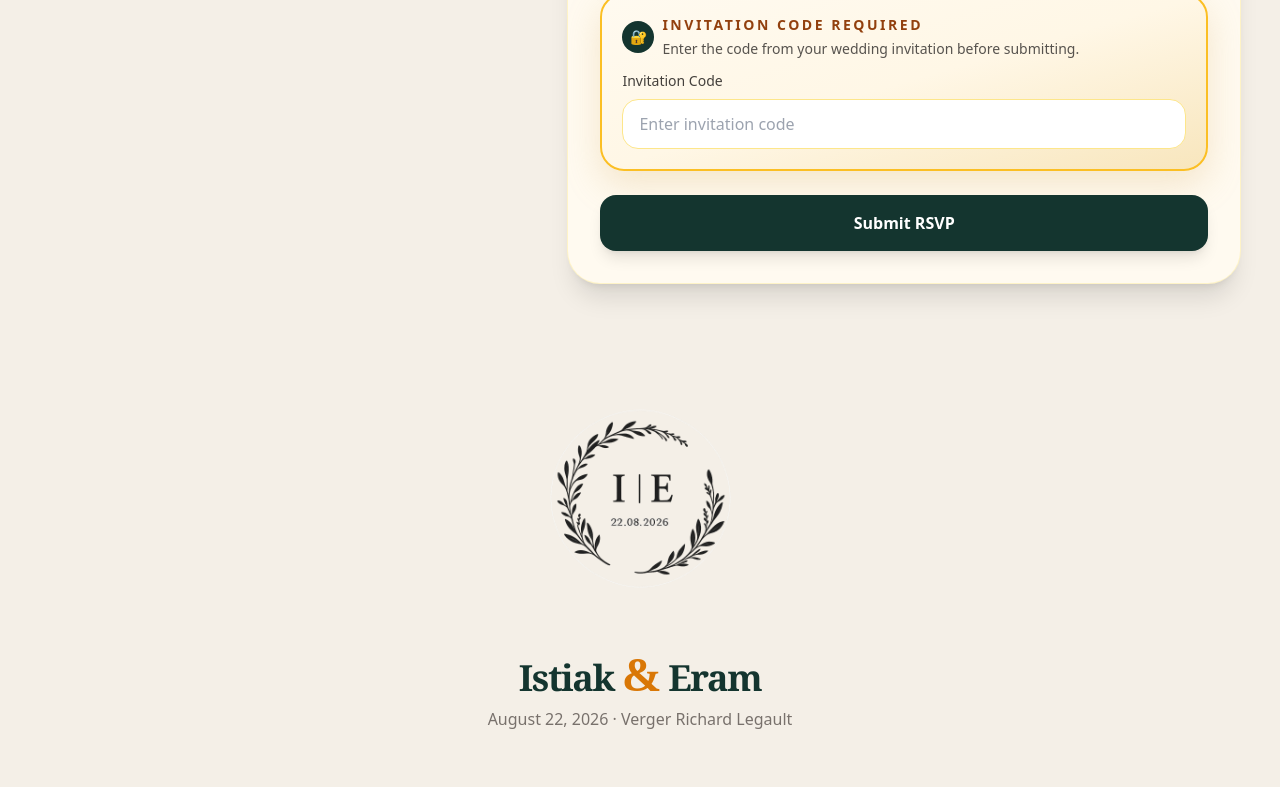
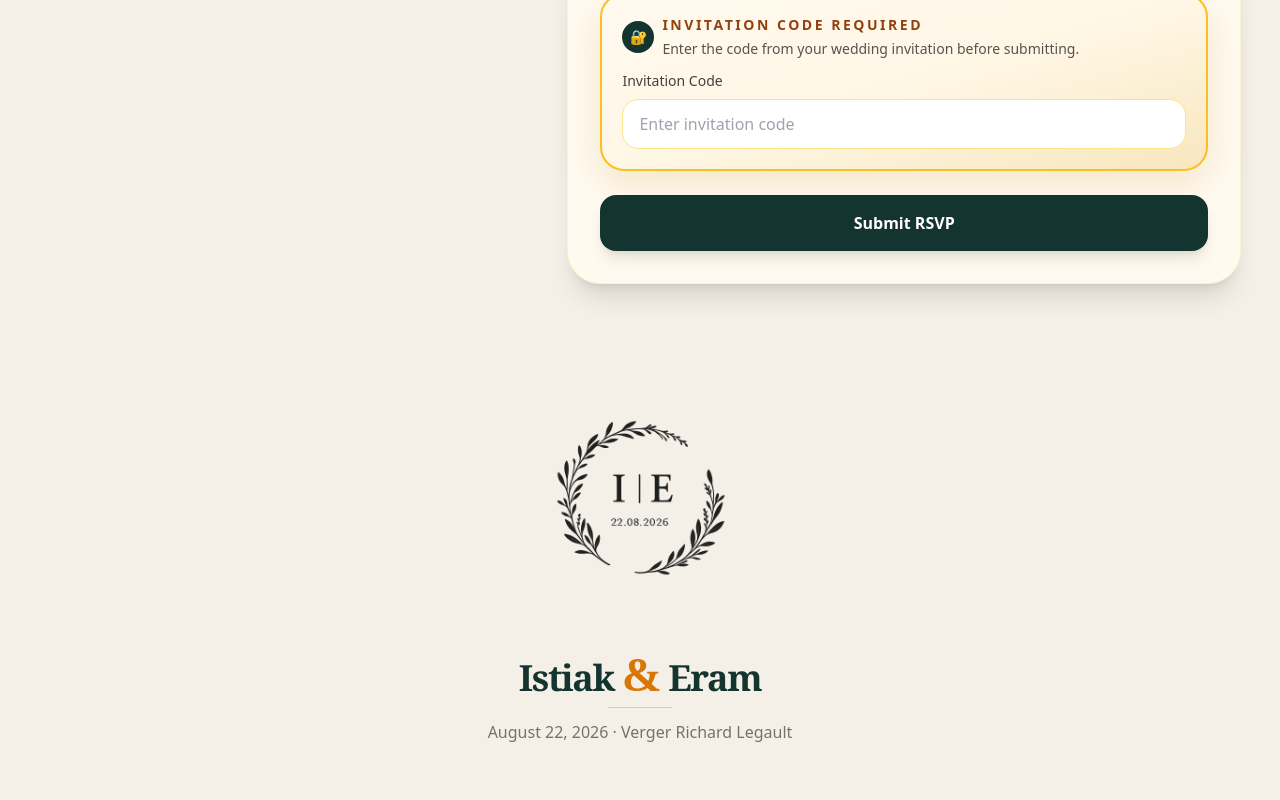
Before and after one commit to istiak514/Istiak_Nowshin_wedding, a React (Vite) app: page / in a window 1280 px wide. Shown: the part 1996-2796 px from the top of the page. Built offline with nearby package versions, Linux system fonts and the light colour scheme.

Commit message:
Update App.jsx

```diff
--- a/src/App.jsx
+++ b/src/App.jsx
@@ -108,7 +108,7 @@ function Input(props) {
   return (
     <input
       {...props}
-      className="w-full rounded-2xl border border-amber-200 bg-white px-4 py-3 text-[#1f1a17] outline-none transition focus:border-amber-400 focus:ring-4 focus:ring-amber-100"
+      className="w-full rounded-2xl border border-amber-200 bg-white px-4 py-3 text-[#1f1a17] outline-none transition duration-300 hover:border-amber-400 hover:shadow-[0_0_24px_rgba(214,138,31,0.28)] hover:ring-2 hover:ring-amber-300/40 focus:border-amber-400 focus:shadow-[0_0_28px_rgba(214,138,31,0.38)] focus:ring-4 focus:ring-amber-100"
     />
   );
 }
@@ -117,7 +117,7 @@ function Select(props) {
   return (
     <select
       {...props}
-      className="w-full rounded-2xl border border-amber-200 bg-white px-4 py-3 text-[#1f1a17] outline-none transition focus:border-amber-400 focus:ring-4 focus:ring-amber-100"
+      className="w-full rounded-2xl border border-amber-200 bg-white px-4 py-3 text-[#1f1a17] outline-none transition duration-300 hover:border-amber-400 hover:shadow-[0_0_24px_rgba(214,138,31,0.28)] hover:ring-2 hover:ring-amber-300/40 focus:border-amber-400 focus:shadow-[0_0_28px_rgba(214,138,31,0.38)] focus:ring-4 focus:ring-amber-100"
     />
   );
 }
@@ -126,7 +126,7 @@ function Textarea(props) {
   return (
     <textarea
       {...props}
-      className="min-h-28 w-full rounded-2xl border border-amber-200 bg-white px-4 py-3 text-[#1f1a17] outline-none transition focus:border-amber-400 focus:ring-4 focus:ring-amber-100"
+      className="min-h-28 w-full rounded-2xl border border-amber-200 bg-white px-4 py-3 text-[#1f1a17] outline-none transition duration-300 hover:border-amber-400 hover:shadow-[0_0_24px_rgba(214,138,31,0.28)] hover:ring-2 hover:ring-amber-300/40 focus:border-amber-400 focus:shadow-[0_0_28px_rgba(214,138,31,0.38)] focus:ring-4 focus:ring-amber-100"
     />
   );
 }
@@ -390,7 +390,7 @@ export default function WeddingWebsite() {
 
         <div className="relative mx-auto grid max-w-7xl items-center gap-10 px-6 py-16 md:grid-cols-2 md:px-10 lg:py-24">
           <div>
-            <p className="mx-auto mb-4 flex w-fit items-center gap-2 rounded-full border border-amber-300 bg-[#fffaf0]/80 px-4 py-2 text-sm font-medium text-amber-800 shadow-sm backdrop-blur md:mx-0">
+            <p className="mx-auto mb-4 flex w-fit items-center gap-2 rounded-full border border-amber-300 bg-[#fffaf0]/80 px-4 py-2 text-sm font-medium text-amber-800 shadow-sm backdrop-blur transition duration-300 hover:-translate-y-0.5 hover:border-amber-400 hover:shadow-[0_0_28px_rgba(214,138,31,0.45)] hover:ring-2 hover:ring-amber-400/50 md:mx-0">
               <span>♡</span> We are getting married
             </p>
 
@@ -475,7 +475,7 @@ export default function WeddingWebsite() {
           </div>
 
           <div className="relative">
-            <div className="aspect-[4/5] overflow-hidden rounded-[2rem] border border-white/70 bg-white shadow-2xl">
+            <div className="aspect-[4/5] overflow-hidden rounded-[2rem] border border-white/70 bg-white shadow-2xl transition duration-300 hover:-translate-y-1 hover:shadow-[0_0_38px_rgba(214,138,31,0.45)] hover:ring-2 hover:ring-amber-400/50">
               <img
                 src={HERO_IMAGE}
                 alt="Istiak and Eram"
@@ -484,7 +484,7 @@ export default function WeddingWebsite() {
             </div>
 
             <div className="mt-4 px-5 md:absolute md:-bottom-8 md:left-6 md:mt-0 md:px-0">
-              <div className="relative mx-auto max-w-[330px] overflow-hidden rounded-[2rem] border border-amber-200/80 bg-[#fffaf0]/95 px-5 py-4 text-center shadow-lg backdrop-blur-md md:w-auto md:max-w-none md:rounded-[1.75rem] md:px-6 md:py-5 md:shadow-[0_22px_55px_rgba(31,26,23,0.22)]">
+              <div className="relative mx-auto max-w-[330px] overflow-hidden rounded-[2rem] border border-amber-200/80 bg-[#fffaf0]/95 px-5 py-4 text-center shadow-lg backdrop-blur-md transition duration-300 hover:-translate-y-1 hover:shadow-[0_0_35px_rgba(214,138,31,0.4)] hover:ring-2 hover:ring-amber-400/50 md:w-auto md:max-w-none md:rounded-[1.75rem] md:px-6 md:py-5 md:shadow-[0_22px_55px_rgba(31,26,23,0.22)]">
                 <div className="absolute -right-10 -top-10 h-24 w-24 rounded-full bg-amber-300/25 blur-2xl" />
                 <div className="absolute -bottom-12 -left-12 h-28 w-28 rounded-full bg-[#14352f]/15 blur-2xl" />
 
@@ -530,20 +530,20 @@ export default function WeddingWebsite() {
 
       <section className="relative z-10 mx-auto max-w-7xl px-6 py-12 md:px-10">
         <div className="grid gap-5 md:grid-cols-3">
-          <div className="rounded-3xl bg-[#fffaf0] p-6 shadow-sm ring-1 ring-amber-100">
+          <div className="rounded-3xl bg-[#fffaf0] p-6 shadow-sm ring-1 ring-amber-100 transition duration-300 hover:-translate-y-1 hover:shadow-[0_0_30px_rgba(214,138,31,0.38)] hover:ring-2 hover:ring-amber-400/50">
             <DateIcon />
             <h2 className="text-xl font-semibold">Date</h2>
             <p className="mt-2 text-stone-600">Saturday, August 22, 2026</p>
           </div>
 
-          <div className="rounded-3xl bg-[#fffaf0] p-6 shadow-sm ring-1 ring-amber-100">
+          <div className="rounded-3xl bg-[#fffaf0] p-6 shadow-sm ring-1 ring-amber-100 transition duration-300 hover:-translate-y-1 hover:shadow-[0_0_30px_rgba(214,138,31,0.38)] hover:ring-2 hover:ring-amber-400/50">
             <Icon>📍</Icon>
             <h2 className="text-xl font-semibold">Venue</h2>
             <p className="mt-2 text-stone-600">{VENUE.name}</p>
             <p className="text-stone-500">{VENUE.address}</p>
           </div>
 
-          <div className="rounded-3xl bg-[#fffaf0] p-6 shadow-sm ring-1 ring-amber-100">
+          <div className="rounded-3xl bg-[#fffaf0] p-6 shadow-sm ring-1 ring-amber-100 transition duration-300 hover:-translate-y-1 hover:shadow-[0_0_30px_rgba(214,138,31,0.38)] hover:ring-2 hover:ring-amber-400/50">
             <Icon>🍽️</Icon>
             <h2 className="text-xl font-semibold">Dinner Options</h2>
             <p className="mt-2 text-stone-600">
@@ -555,7 +555,7 @@ export default function WeddingWebsite() {
 
       <section className="relative z-10 mx-auto max-w-7xl px-6 py-12 md:px-10">
         <div className="grid items-start gap-8 lg:grid-cols-[0.85fr_1.15fr]">
-          <div className="rounded-[2rem] border border-amber-200 bg-[#211814] p-6 text-[#fffaf0] shadow-2xl lg:self-start">
+          <div className="rounded-[2rem] border border-amber-200 bg-[#211814] p-6 text-[#fffaf0] shadow-2xl transition duration-300 hover:-translate-y-1 hover:shadow-[0_0_38px_rgba(214,138,31,0.45)] hover:ring-2 hover:ring-amber-400/40 lg:self-start">
             <h2 className="font-serif text-3xl text-[#f7e7c0]">Wedding Details</h2>
 
             <div className="mt-6 space-y-4 text-sm text-[#fff3db]">
@@ -587,7 +587,7 @@ export default function WeddingWebsite() {
 
           <div
             id="rsvp"
-            className="rounded-[2rem] bg-[#fffaf0] p-6 shadow-xl ring-1 ring-amber-100 md:p-8"
+            className="rounded-[2rem] bg-[#fffaf0] p-6 shadow-xl ring-1 ring-amber-100 transition duration-300 hover:-translate-y-1 hover:shadow-[0_0_38px_rgba(214,138,31,0.38)] hover:ring-2 hover:ring-amber-400/50 md:p-8"
           >
             {submitted ? (
               <div className="grid min-h-[520px] place-items-center text-center">
@@ -708,7 +708,7 @@ export default function WeddingWebsite() {
                       {form.guests.map((guest, index) => (
                         <div
                           key={index}
-                          className="rounded-3xl border border-amber-200 bg-[#f8f1e7] p-4"
+                          className="rounded-3xl border border-amber-200 bg-[#f8f1e7] p-4 transition duration-300 hover:-translate-y-0.5 hover:shadow-[0_0_24px_rgba(214,138,31,0.32)] hover:ring-2 hover:ring-amber-400/40"
                         >
                           <h3 className="mb-4 font-semibold">Guest {index + 1}</h3>
                           <div className="grid gap-4 md:grid-cols-2">
@@ -768,7 +768,7 @@ export default function WeddingWebsite() {
                   />
                 </Field>
 
-                <div className="rounded-3xl border border-amber-300 bg-gradient-to-br from-[#fffaf0] via-[#fff7e6] to-[#f3dfb3] p-5 shadow-[0_12px_30px_rgba(214,180,109,0.18)]">
+                <div className="rounded-3xl border border-amber-300 bg-gradient-to-br from-[#fffaf0] via-[#fff7e6] to-[#f3dfb3] p-5 shadow-[0_12px_30px_rgba(214,180,109,0.18)] transition duration-300 hover:-translate-y-0.5 hover:shadow-[0_0_30px_rgba(214,138,31,0.4)] hover:ring-2 hover:ring-amber-400/50">
                   <div className="mb-3 flex items-center gap-2">
                     <span className="grid h-10 w-10 place-items-center rounded-full border border-amber-300 bg-white text-2xl shadow-md">
                       🎵
@@ -794,7 +794,7 @@ export default function WeddingWebsite() {
                   </Field>
                 </div>
 
-                <div className="rounded-3xl border-2 border-amber-400 bg-gradient-to-br from-[#fffaf0] via-[#fff7e6] to-[#f8e6bd] p-5 shadow-[0_14px_35px_rgba(214,180,109,0.28)]">
+                <div className="rounded-3xl border-2 border-amber-400 bg-gradient-to-br from-[#fffaf0] via-[#fff7e6] to-[#f8e6bd] p-5 shadow-[0_14px_35px_rgba(214,180,109,0.28)] transition duration-300 hover:-translate-y-0.5 hover:shadow-[0_0_34px_rgba(214,138,31,0.48)] hover:ring-2 hover:ring-amber-400/60">
                   <div className="mb-3 flex items-center gap-2">
                     <span className="grid h-8 w-8 place-items-center rounded-full bg-[#14352f] text-sm text-white">
                       🔐
@@ -846,25 +846,32 @@ export default function WeddingWebsite() {
         </div>
       </section>
 
-      <footer className="relative z-10 px-6 py-14 text-center text-sm text-stone-500">
+      <footer className="group relative z-10 px-6 py-14 text-center text-sm text-stone-500">
         <img
           src={LOGO_IMAGE}
           alt="Istiak and Eram wedding logo"
-          className="mx-auto mb-6 h-40 w-40 object-contain opacity-95 md:h-52 md:w-52 lg:h-60 lg:w-60"
+          className="mx-auto mb-6 h-40 w-40 object-contain opacity-95 transition duration-300 group-hover:scale-[1.04] group-hover:drop-shadow-[0_0_30px_rgba(214,138,31,0.55)] md:h-52 md:w-52 lg:h-60 lg:w-60"
         />
 
         <p
           style={nameFont}
-          className="text-4xl font-semibold tracking-[-0.04em] text-[#14352f]"
+          className="inline-block text-4xl font-semibold tracking-[-0.04em] text-[#14352f] transition duration-300 group-hover:-translate-y-0.5 group-hover:drop-shadow-[0_0_12px_rgba(214,138,31,0.24)]"
         >
           Istiak{" "}
-          <span style={scriptFont} className="text-5xl text-amber-600">
+          <span
+            style={scriptFont}
+            className="inline-block text-5xl text-amber-600 transition duration-300 group-hover:scale-110 group-hover:-rotate-3"
+          >
             &
           </span>{" "}
           Eram
         </p>
 
-        <p className="mt-2 text-base">August 22, 2026 · {VENUE.name}</p>
+        <div className="mx-auto mt-2 h-px w-16 rounded-full bg-amber-500/50 transition-all duration-300 group-hover:w-36 group-hover:bg-amber-500/80" />
+
+        <p className="mt-3 text-base transition duration-300 group-hover:text-stone-700">
+          August 22, 2026 · {VENUE.name}
+        </p>
       </footer>
     </main>
   );
```
